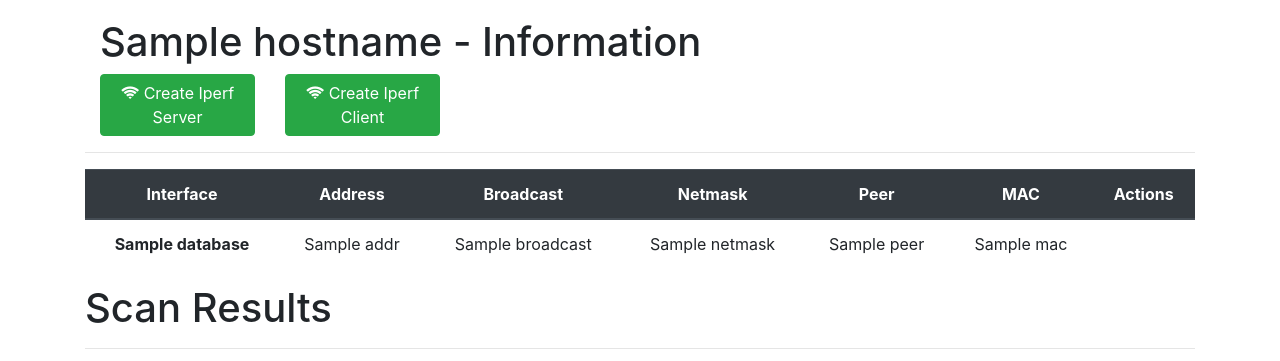
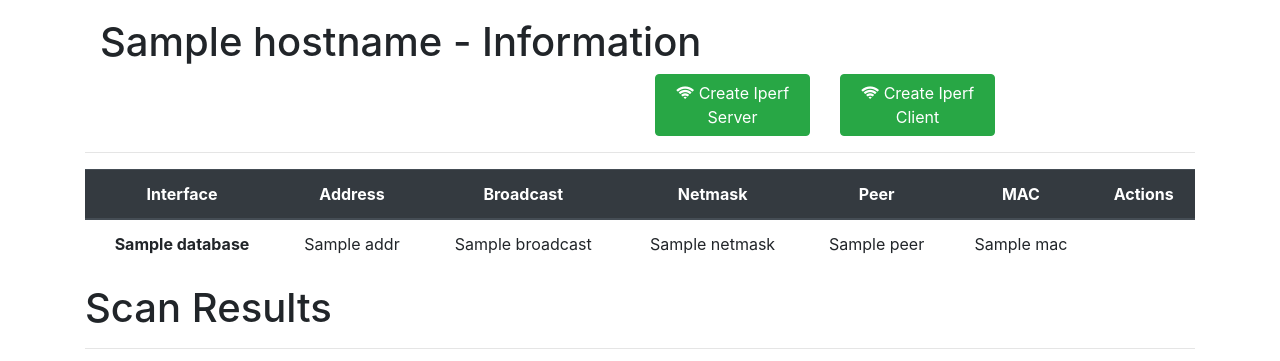
Before and after one commit to user-cube/AMazING, a Django app: template Frontend/app/templates/network/nodeInfo.html in a window 1280 px wide. Shown: the part 56-417 px from the top of the page. Run offline with Django 3.2, Linux system fonts and the light colour scheme; the template is opened without the code that fills it: most values are stand-ins (such as "Sample title", 1, 10 or a date in 2020); parts of the project's set-up code (start-up, migrations or seed data) failed here and were passed over; some libraries are stand-ins or nearby versions.

Commit message:
fix layout

```diff
--- a/Frontend/app/templates/network/nodeInfo.html
+++ b/Frontend/app/templates/network/nodeInfo.html
@@ -13,6 +13,9 @@
             <div class="col-lg-12">
                 <h1>{{ hostname }} - Information</h1>
             </div>
+        </div>
+        <div class="row">
+            <div class="col-lg-6"></div>
             <div class="col-lg-2">
                 <a class="btn btn-success" href="/network/createIpServer/{{ nodeID }}"><i class="fa fa-wifi"></i> Create Iperf Server</a>
             </div>
```
